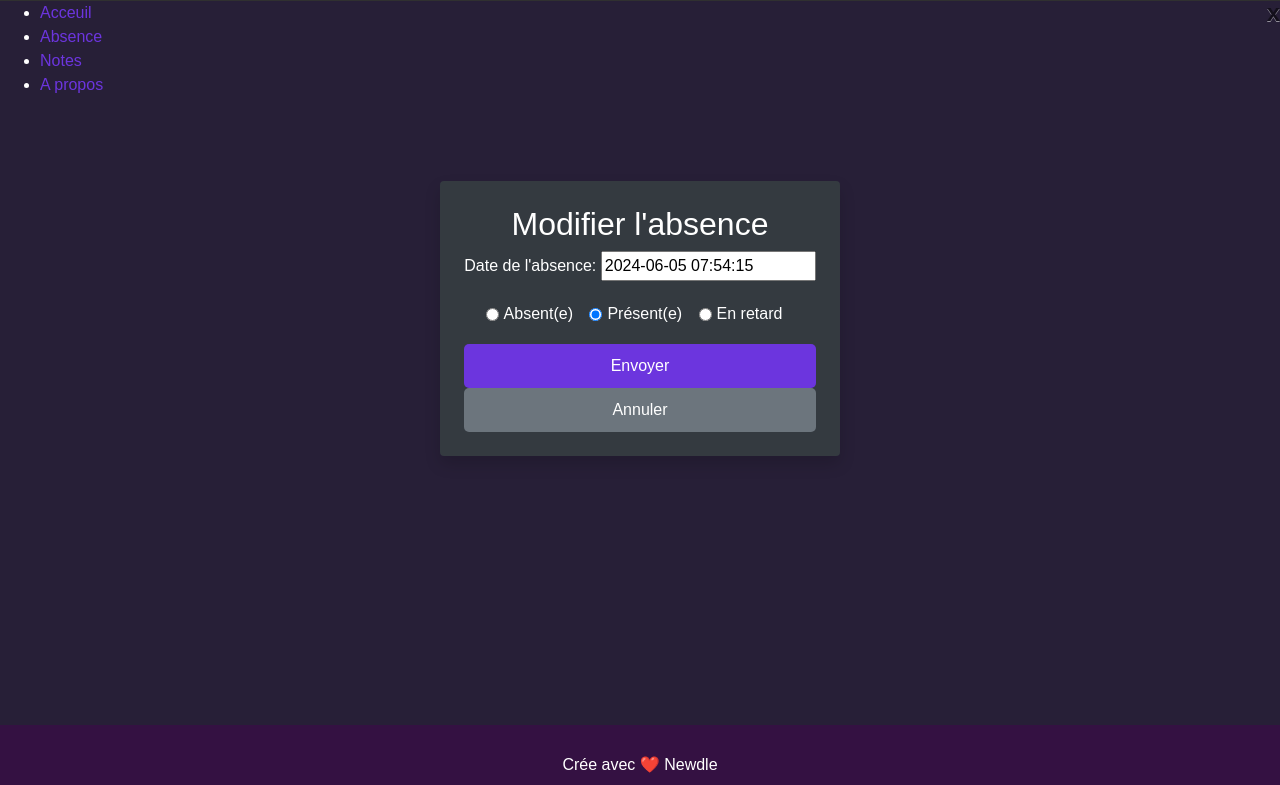
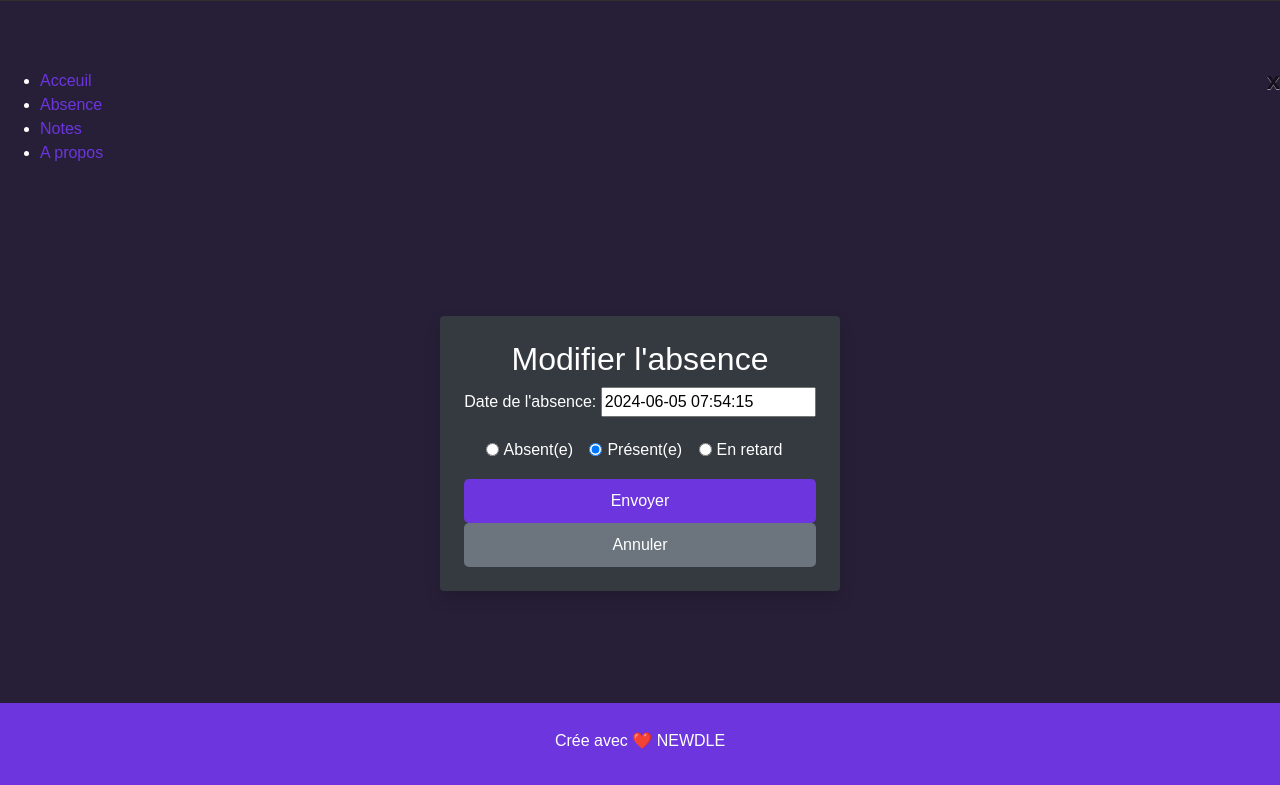
Before and after one commit to eco-trackers/newdle, a Django app: template absence/templates/absence/edit_absence.html in a window 1280 px wide. Shown: the part 15-800 px from the top of the page. Run offline with Django 5.2, Linux system fonts and the light colour scheme; the template is opened without the code that fills it: values that come from a table or form of the project are taken from there, others are empty; some libraries are stand-ins or nearby versions.

Commit message:
change color

```diff
--- a/absence/templates/absence/edit_absence.html
+++ b/absence/templates/absence/edit_absence.html
@@ -39,7 +39,7 @@
       <li><a href="#">A propos</a></li>
     </ul>
   </div>
-
+  {% block Absedit %}
   <div class="container d-flex flex-column align-items-center justify-content-center mt-5">
     <div class="attendance p-4 mb-4 text-center bg-dark text-white rounded shadow">
       <h2>Modifier l'absence</h2>
@@ -68,9 +68,10 @@
         </form>
     </div>
 </div>
-  <footer class="footer mt-auto py-2" style="background-color: #341142;">
-    <div class="container text-center">
-      <span class="text-white">Crée avec ❤️ Newdle</span>
+{% endblock %}
+<footer class="text-center py-3">
+  <div class="container">
+      <p>Crée avec ❤️ NEWDLE</p>
   </div>
 </footer>
 
```
Also changed, not shown: absence/templates/absence/absence.html (+5 -5 lines). Lines whose indentation alone changed are shown as unchanged.
